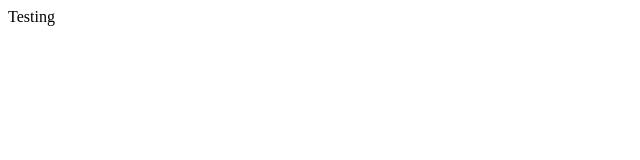
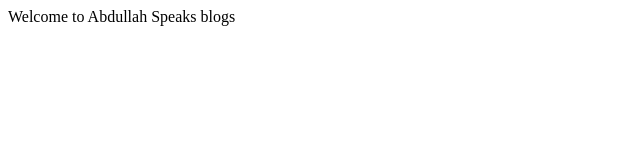
Before and after one commit to sabdullah98/sabdullah98.github.io, a plain HTML site: page index.html in a window 1280 px wide. Shown: the whole page, without its empty margins (0-640 px from the left). Drawn offline with Linux system fonts and the light colour scheme.

Commit message:
Update index.html

```diff
--- a/index.html
+++ b/index.html
@@ -2,7 +2,7 @@
 	<head></head>
 	<body>
 		<p>
-			Testing
+			Welcome to Abdullah Speaks blogs
 		</p>
 	</body>
 </html>
```
